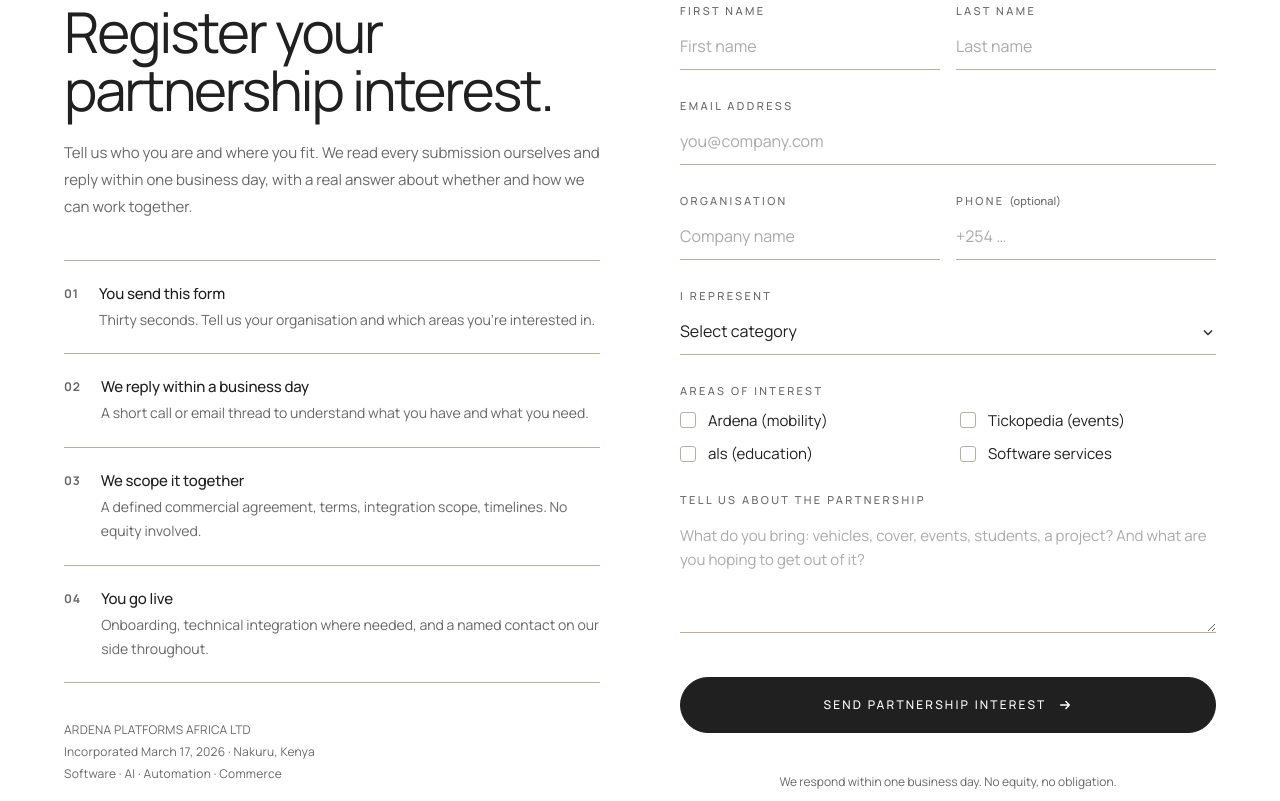
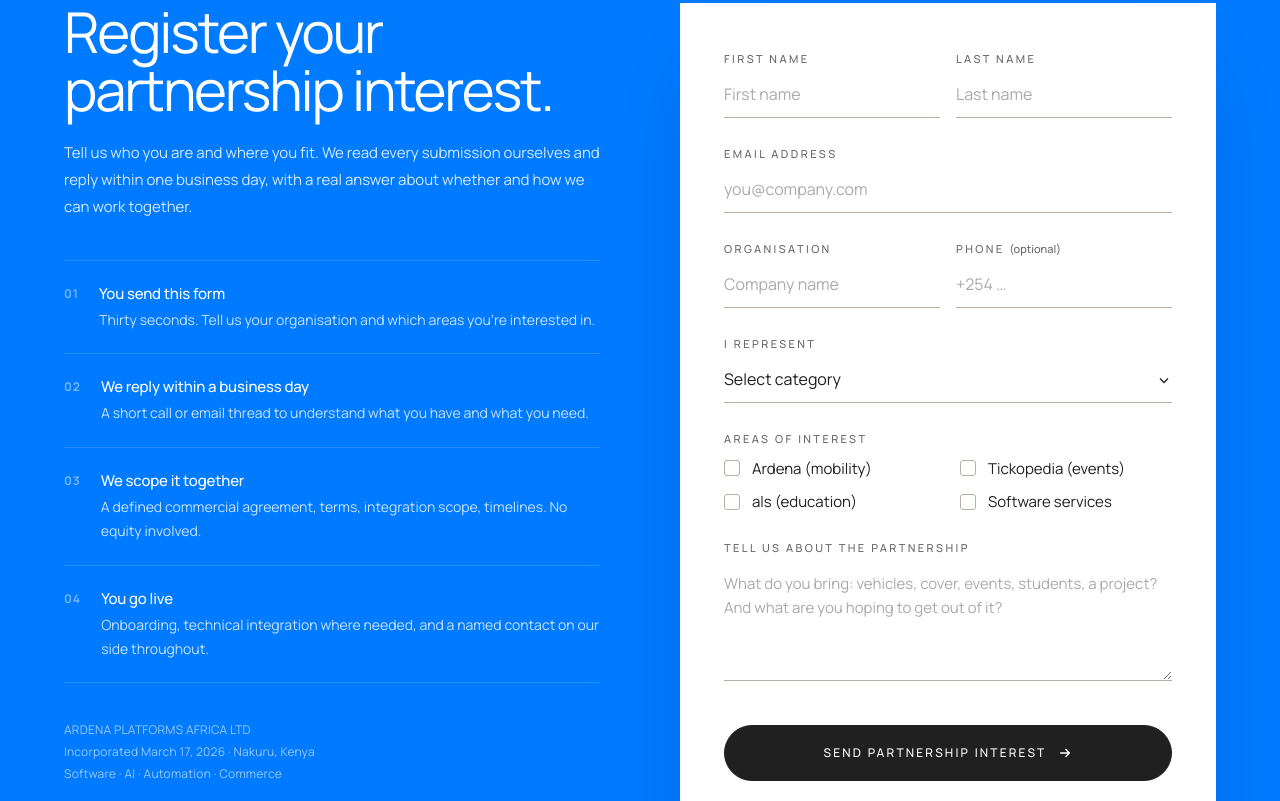
Before and after one commit to Deon62/ardenap, a plain HTML site: page partner.html in a window 1280 px wide. Shown: the part 2979-3780 px from the top of the page. Drawn offline with Linux system fonts and the light colour scheme.

Commit message:
Partner form: blue section with the form on a white panel
Co-Authored-By: Claude Opus 5.5 <noreply@anthropic.com>

```diff
--- a/partner.html
+++ b/partner.html
@@ -262,14 +262,14 @@
   </section>
 
   <!-- ④ PARTNERSHIP INTEREST FORM, BLUE -->
-  <section class="vp-section bg-white" id="interest">
+  <section class="vp-section bg-blue" id="interest">
     <div class="container">
       <div class="partner-form-grid">
 
         <!-- Left: pitch + steps -->
         <div>
-          <h2 class="heading-lg" data-anim="left">Register your<br />partnership interest.</h2>
-          <p class="body-md" data-anim="left" style="--delay:100ms; margin-top:20px;">
+          <h2 class="heading-lg" data-anim="left" style="color:var(--white);">Register your<br />partnership interest.</h2>
+          <p class="body-md" data-anim="left" style="--delay:100ms; color:rgba(255,255,255,0.84); margin-top:20px;">
             Tell us who you are and where you fit. We read every submission
             ourselves and reply within one business day, with a real answer about
             whether and how we can work together.
@@ -307,7 +307,7 @@
           </div>
 
           <div data-anim="left" style="--delay:260ms; margin-top:36px;">
-            <p style="font-size:12px; color:var(--muted); line-height:1.8; letter-spacing:0.02em;">
+            <p style="font-size:12px; color:rgba(255,255,255,0.6); line-height:1.8; letter-spacing:0.02em;">
               ARDENA PLATFORMS AFRICA LTD<br />
               Incorporated March 17, 2026 &middot; Nakuru, Kenya<br />
               Software &middot; AI &middot; Automation &middot; Commerce
@@ -316,7 +316,7 @@
         </div>
 
         <!-- Right: form -->
-        <div data-anim="right" style="--delay:80ms;">
+        <div class="form-panel" data-anim="right" style="--delay:80ms;">
           <form class="partner-form" id="partnerForm" onsubmit="handlePartnerSubmit(event)">
             <input type="hidden" name="form_type" value="Partnership Interest" />
 
--- a/styles.css
+++ b/styles.css
@@ -2391,11 +2391,8 @@ body { background: var(--white); color: var(--black); font-family: var(--font-sa
 }
 
 /* ── Partnership form: white section, underline fields ── */
-#interest .partner-steps { border-top-color: var(--line); }
-#interest .partner-step { border-bottom-color: var(--line); }
-#interest .partner-step-num { color: var(--muted); }
-#interest .partner-step h4 { color: var(--black); font-weight: 500; }
-#interest .partner-step p { color: var(--muted); }
+#interest .partner-step h4 { font-weight: 500; }
+#interest .partner-step p { color: rgba(255,255,255,0.78); }
 
 .partner-form { gap: 28px; }
 .partner-form .fgroup label,
@@ -2443,3 +2440,7 @@ body { background: var(--white); color: var(--black); font-family: var(--font-sa
 #interest .deck-success { border-color: var(--line); }
 #interest .deck-success .success-icon { border-color: var(--line); color: var(--black); }
 .partner-form .fgroup label.pcheck { text-transform: none; letter-spacing: 0; font-size: 15px; color: var(--black); }
+
+/* The form sits on a white panel inside the coloured section */
+.form-panel { background: var(--white); color: var(--black); padding: 48px 44px; box-shadow: 0 40px 80px -40px rgba(0,0,0,0.35); }
+@media (max-width: 768px) { .form-panel { padding: 32px 22px; } }
```
